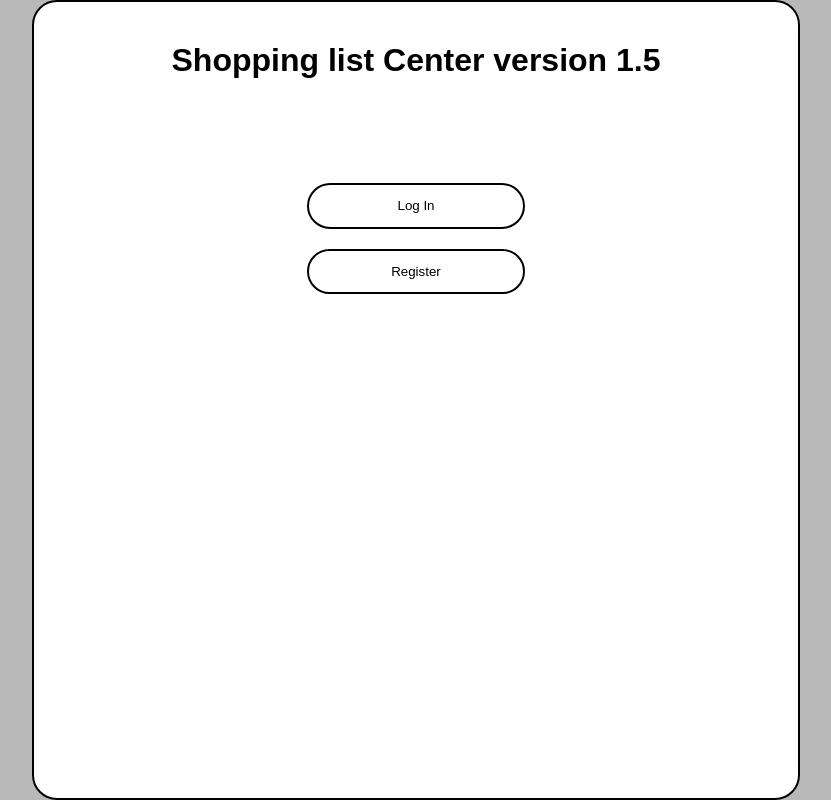
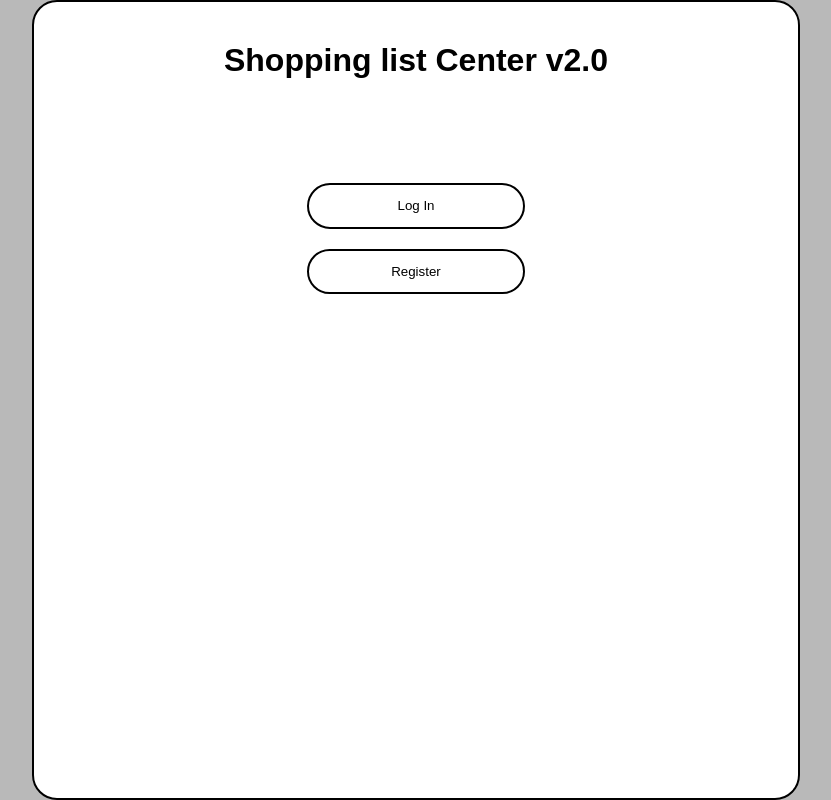
Before and after one commit to Yuuri2/Technologie-Chmurowe, a SvelteKit app in the folder strona-www/: page / in a window 1280 px wide. Shown: the whole page, without its empty margins (224-1055 px from the left). Built offline with nearby package versions, Linux system fonts and the light colour scheme.

Commit message:
website finished

```diff
--- a/strona-www/src/routes/+page.svelte
+++ b/strona-www/src/routes/+page.svelte
@@ -6,7 +6,7 @@
 <div id="back">
     <div id="front">
         <div id="frontPageSign">
-            <h1>Shopping list Center version 1.5</h1>
+            <h1>Shopping list Center v2.0</h1>
         </div>
         <div id="SignInBtnContainer">
             <button class="UIButton" onclick={() => goto('/login')}>Log In</button>
```
